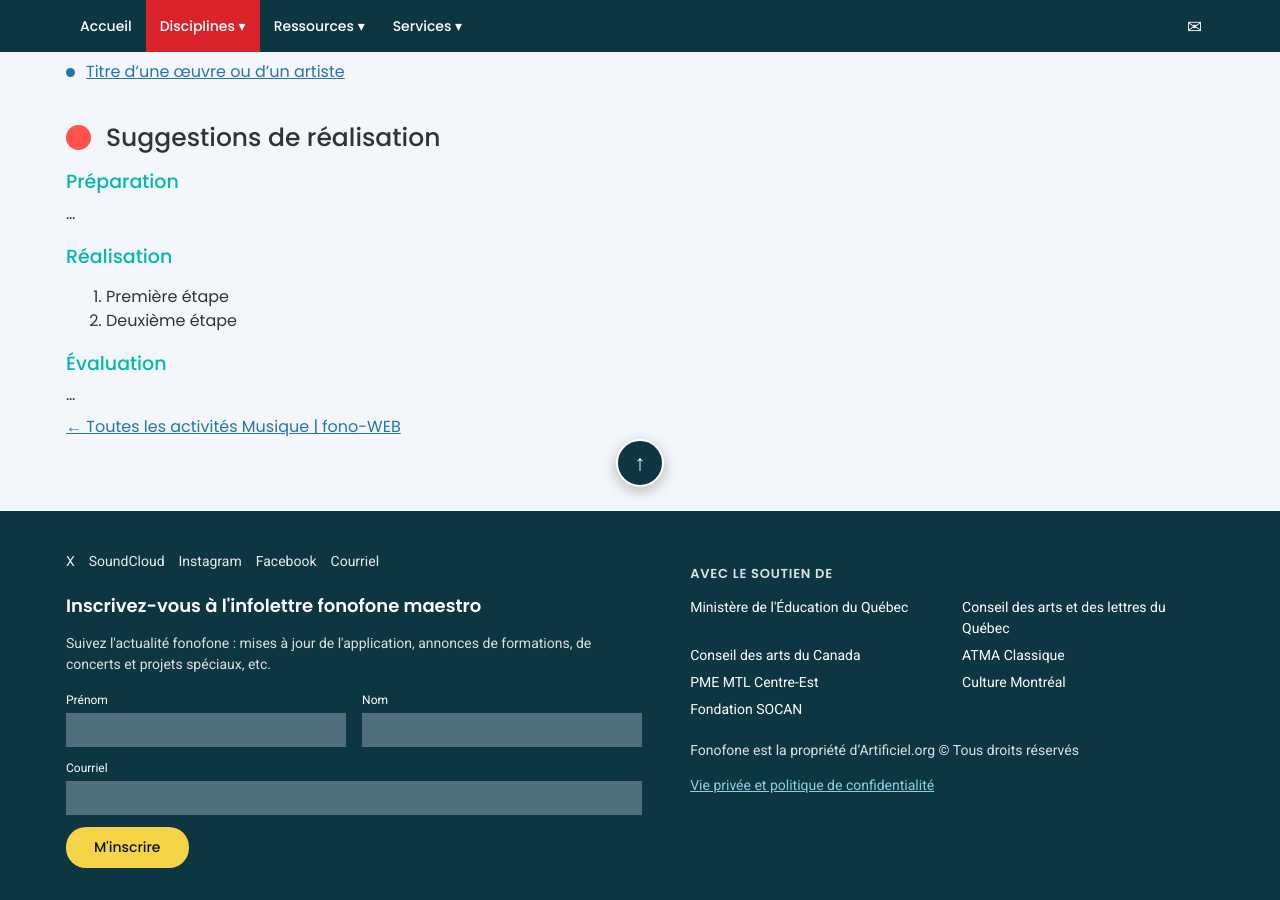
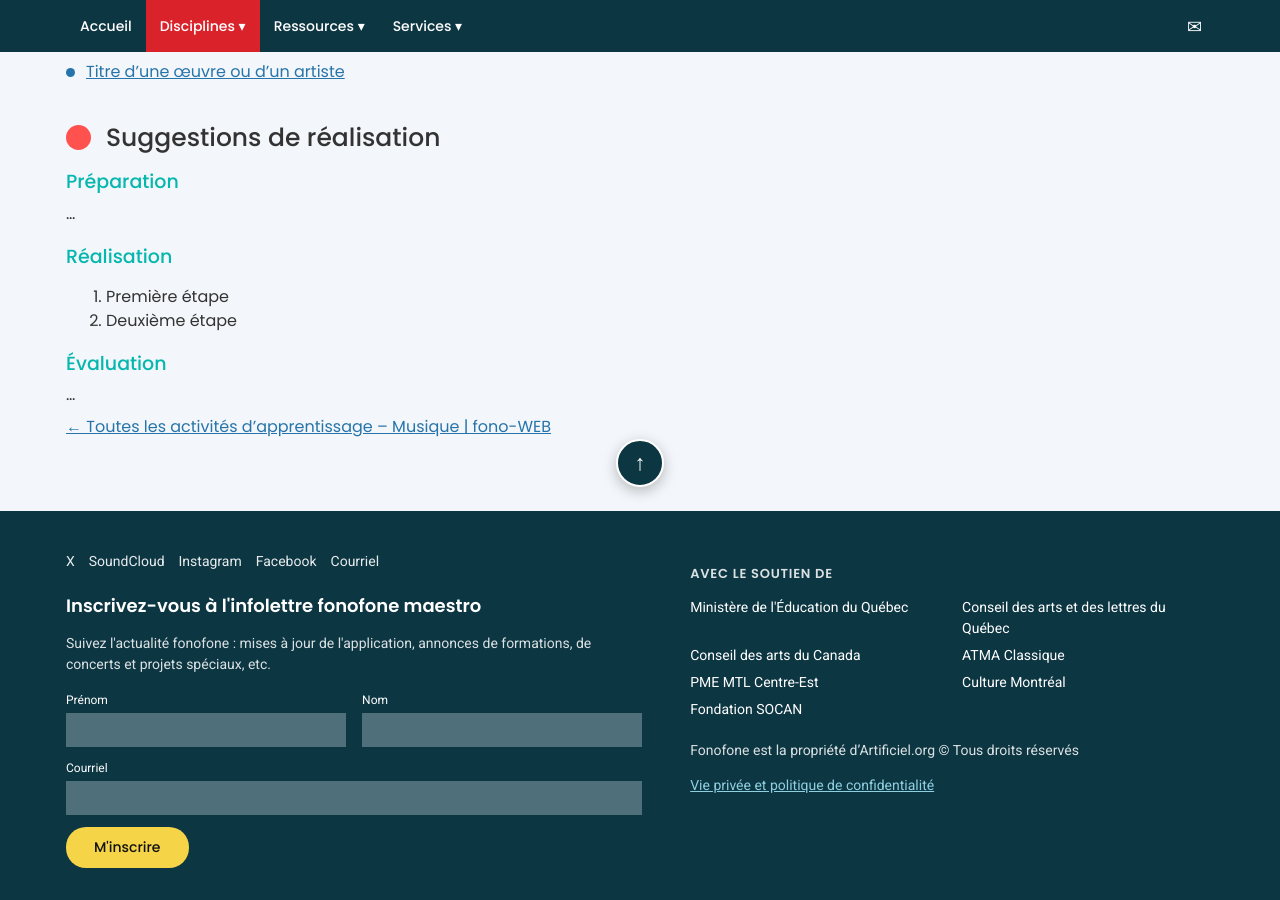
Before and after one commit to yves-fonofone/site-fonofone-revision, a Jekyll site: the page built from _activites/essai.md, in a window 1280 px wide and 900 px high, scrolled down 1177 px. Built offline with Jekyll 4.4.1, drawn with Linux system fonts in a browser that asks for light colours.

Commit message:
Fiches : lien de retour « Toutes les activités d'apprentissage – discipline »
Co-Authored-By: Claude Opus 5.5 <noreply@anthropic.com>

```diff
--- a/_layouts/activite.html
+++ b/_layouts/activite.html
@@ -51,7 +51,7 @@ layout: default
     <div class="fiche-contenu">
 {{ content }}
     </div>
-    <p class="fiche__retour"><a href="{{ retour_url | relative_url }}">← {% if page.section or page.retour %}{{ retour_titre }}{% else %}Toutes les activités {% if d %}{{ d.titre }}{% endif %}{% endif %}</a></p>
+    <p class="fiche__retour"><a href="{{ retour_url | relative_url }}">← {% if page.section or page.retour %}{{ retour_titre }}{% elsif page.discipline == "oiseau-de-feu" %}Toutes les activités {{ d.titre }}{% else %}Toutes les activités d’apprentissage{% if d %} – {{ d.titre }}{% endif %}{% endif %}</a></p>
   </article>
   {%- else %}
   <article class="fiche">
@@ -86,7 +86,7 @@ layout: default
     <div class="prose">
 {{ content }}
     </div>
-    <p class="fiche__retour"><a href="{{ retour_url | relative_url }}">← {% if page.section or page.retour %}{{ retour_titre }}{% else %}Toutes les activités {% if d %}{{ d.titre }}{% endif %}{% endif %}</a></p>
+    <p class="fiche__retour"><a href="{{ retour_url | relative_url }}">← {% if page.section or page.retour %}{{ retour_titre }}{% elsif page.discipline == "oiseau-de-feu" %}Toutes les activités {{ d.titre }}{% else %}Toutes les activités d’apprentissage{% if d %} – {{ d.titre }}{% endif %}{% endif %}</a></p>
   </article>
   {%- endif %}
 </div>
```
